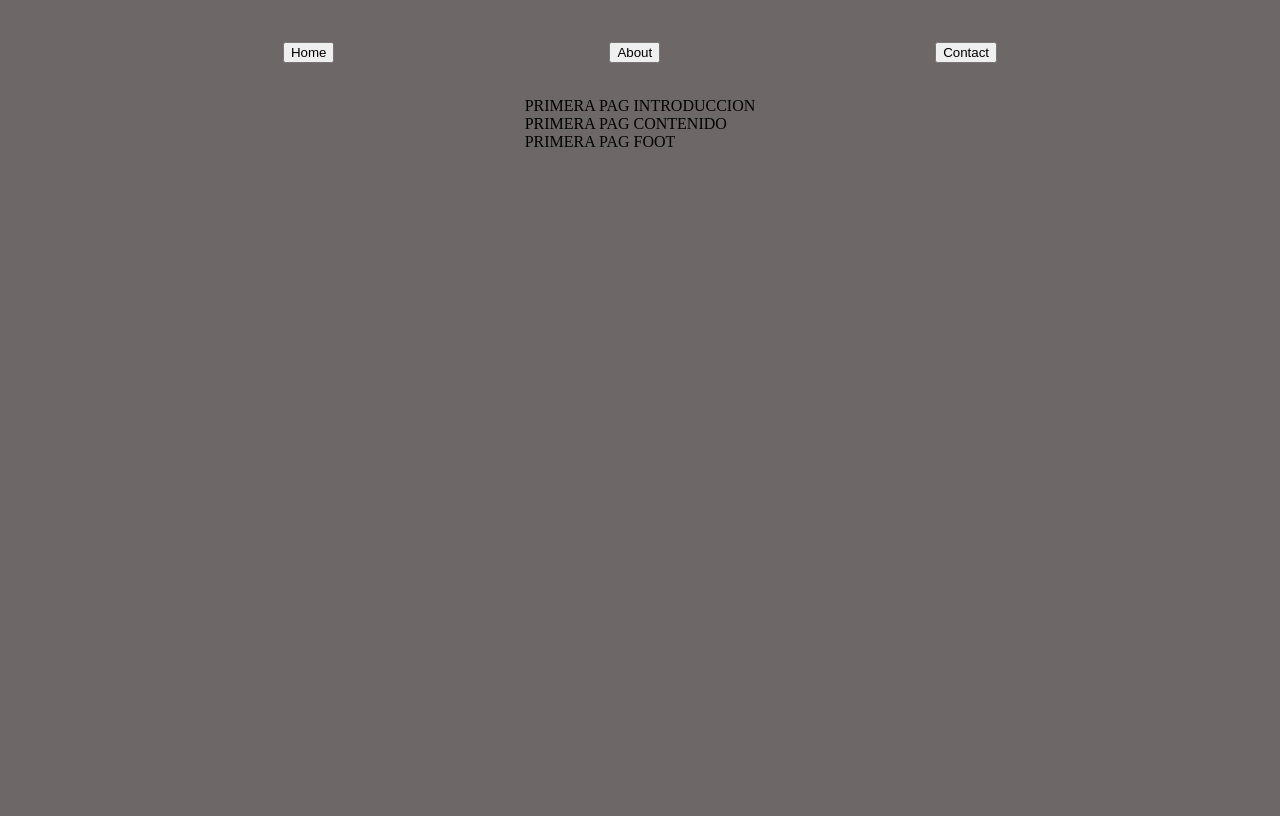
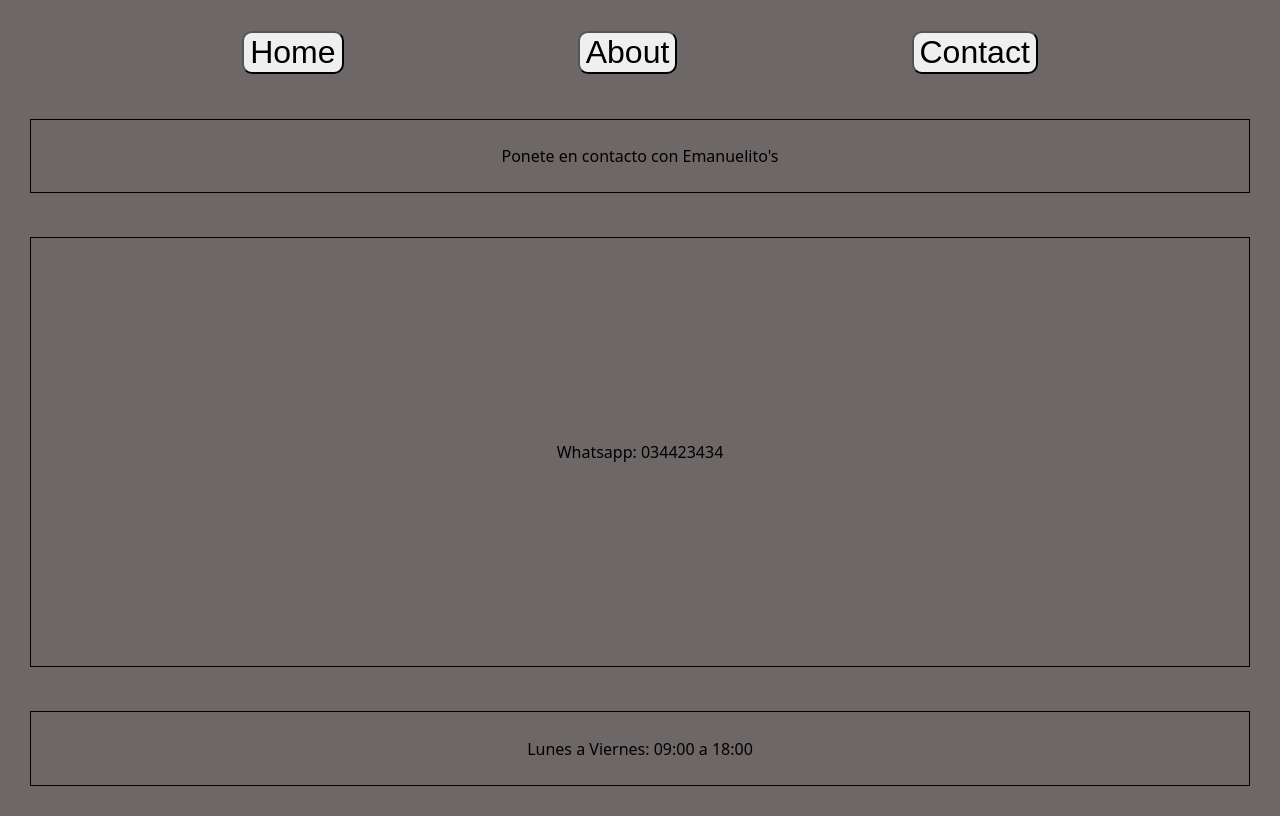
Before and after one commit to cdanni91/18-restaurant, a website built with webpack: page src/template.html in a window 1280 px wide. Both pictures are taken after a click on the button "Contact". Built offline with nearby package versions, Linux system fonts and the light colour scheme.

Commit message:
Add basic style to contact.js

```diff
--- a/src/contact.js
+++ b/src/contact.js
@@ -2,27 +2,24 @@
 
 function CreateContactModule() {
 
-    function executeContact() {
-
-        const contactFactory = FunctionFactory();
-        const contentElement = contactFactory.getElement(".content");
-        contactFactory.removeElementHTML(contentElement);
-
-        const contactElement = contactFactory.createElement("div","contact");
-        contactFactory.appendChildToElement(contentElement,contactElement);
+    const contactFactory = FunctionFactory();
+    const contentElement = contactFactory.getElement(".content");
+    const contactElement = contactFactory.createElement("div","contact");
 
 
-        // contact elements
-        const firstElement = contactFactory.createElement("div","first");
-        firstElement.textContent = "PRIMERA PAG INTRODUCCION";
-        const secondElement = contactFactory.createElement("div","second");
-        secondElement.textContent = "PRIMERA PAG CONTENIDO";
-        const thirdElement = contactFactory.createElement("div","third");
-        thirdElement.textContent = "PRIMERA PAG FOOT";
-        contactFactory.appendChildToElement(contactElement,firstElement);
-        contactFactory.appendChildToElement(contactElement,secondElement);
-        contactFactory.appendChildToElement(contactElement,thirdElement);
+    const contactElements = [   ["div","title","titleElement","Ponete en contacto con Emanuelito's"],
+                                ["div","description", "descriptionElement","Whatsapp: 034423434"],
+                                ["div","hours","hoursElement","Lunes a Viernes: 09:00 a 18:00"]
+                        ]
 
+
+
+    function executeContact() {
+        // create the home element and append the home element
+        contactFactory.removeElementHTML(contentElement);
+        contactFactory.appendChildToElement(contentElement,contactElement);
+        // home elements
+        contactFactory.createElementsFromArray(contactElements, contactElement);
     }
 
 
--- a/src/home.js
+++ b/src/home.js
@@ -4,6 +4,8 @@
 
     const homeFactory = FunctionFactory();
     const contentElement = homeFactory.getElement(".content");
+    const homeElement = homeFactory.createElement("div","home");
+
 
     const homeElements = [  ["div","title","titleElement","Bienvenido a la tienda EMANUELITO'S donde se sirve le mejor CHICKEN GUMBO"],
                             ["div","description", "descriptionElement","Bienvenido a El Rincón del Sabor, donde cada plato cuenta una historia y cada visita se convierte en un recuerdo. Ubicados en el corazón de Rosario, nos enorgullecemos de ofrecer una experiencia culinaria única, combinando la tradición argentina con toques de innovación. Nuestros ingredientes frescos y de estación son cuidadosamente seleccionados para garantizar sabores auténticos y memorables. Desde nuestras empanadas caseras hasta nuestros jugosos cortes de carne a la parrilla, pasando por opciones vegetarianas creativas y postres irresistibles, hay algo para cada paladar. Disfrute de un ambiente cálido y acogedor, perfecto para una cena familiar, una reunión con amigos o una velada romántica. ¡Esperamos verte pronto!"],
@@ -13,15 +15,11 @@
 
 
     function executeHome() {
-        // create the home element
+        // create the home element and append the home element
         homeFactory.removeElementHTML(contentElement);
-        const homeElement = homeFactory.createElement("div","home");
         homeFactory.appendChildToElement(contentElement,homeElement);
-
-
         // home elements
         homeFactory.createElementsFromArray(homeElements, homeElement);
-
     }
 
 
--- a/src/styles.css
+++ b/src/styles.css
@@ -1,21 +1,20 @@
+:root {
+    --margin: 22px;
+}
+
 body {
     background-color: rgb(110, 103, 103);
     height: 100vh;
+    font-family: system-ui, -apple-system, BlinkMacSystemFont, 'Segoe UI', Roboto, Oxygen, Ubuntu, Cantarell, 'Open Sans', 'Helvetica Neue', sans-serif;
 
 
     display: grid;
     grid-template-rows: 1fr 8fr;
-
-
-
-
 }
-
 
     header {
         display: flex;
         justify-content: center;
-
     }
 
 
@@ -26,18 +25,33 @@
             align-items: center;
         }
 
+            #homeButton,
+            #aboutButton,
+            #contactButton {
+                font-size: 2rem;
+                border-radius: 10px;
+            }
+
     .content {
         display: flex;
         justify-content: center;
     }
 
-        .home {
+        .home,
+        .contact {
             height: 100%;
+            width: 100%;
             display: grid;
             grid-template-rows: 1fr 4fr 1fr;
         }
 
-            .title,.description,.hours {
+
+            .title,
+            .description,
+            .hours {
+                border: 1px solid black;
+                margin: var(--margin);
+
                 display: flex;
                 justify-content: center;
                 align-items: center;
```
Lines whose indentation alone changed are shown as unchanged.
